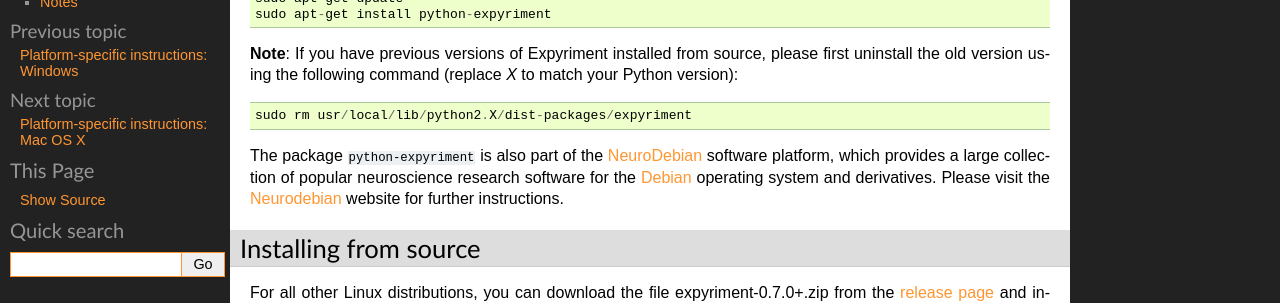
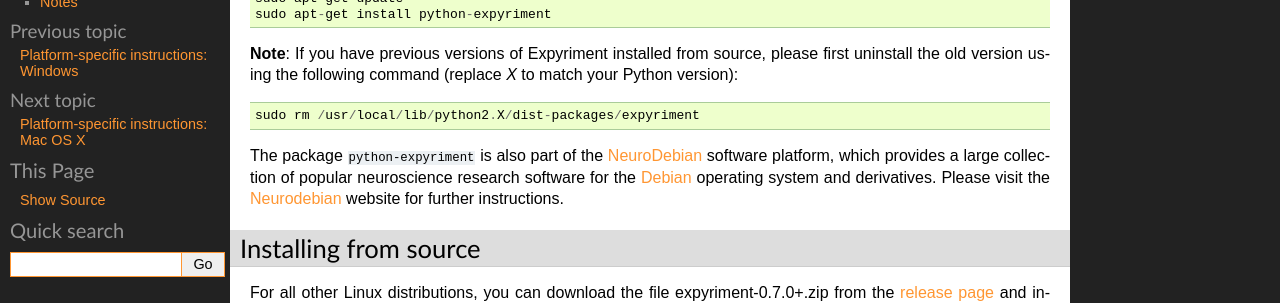
Before and after one commit to expyriment/expyriment, a Sphinx documentation site: the page built from documentation/sphinx/Installation.Linux.rst, in a window 1280 px wide. Shown: the part 418-721 px from the top of the page. Built offline with Sphinx 7.4.7, drawn with Linux system fonts in a browser that asks for light colours; pages that are not in the unit, such as notebooks, are missing from menus.

```diff
--- a/documentation/sphinx/Installation.Linux.rst
+++ b/documentation/sphinx/Installation.Linux.rst
@@ -25,7 +25,7 @@ Package Archiv (PPA_). You merely have to add the repository and install
 please first uninstall the old version using the following command (replace *X*
 to match your Python version)::
 
-    sudo rm usr/local/lib/python2.X/dist-packages/expyriment
+    sudo rm /usr/local/lib/python2.X/dist-packages/expyriment
 
 The package ``python-expyriment`` is also part of the `NeuroDebian`_ software
 platform, which provides a large collection of popular neuroscience research
```
